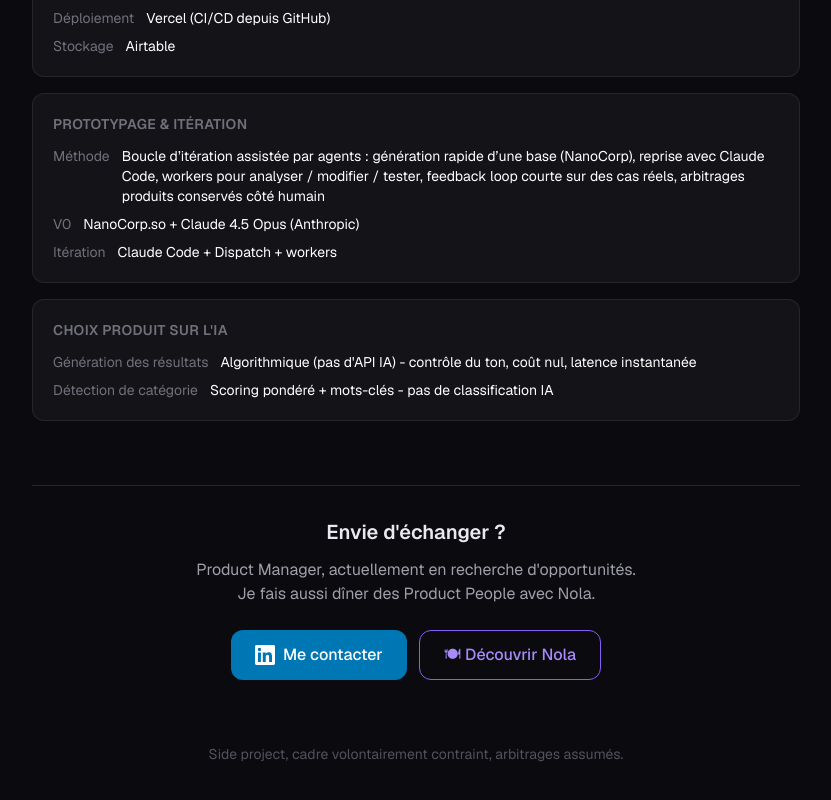
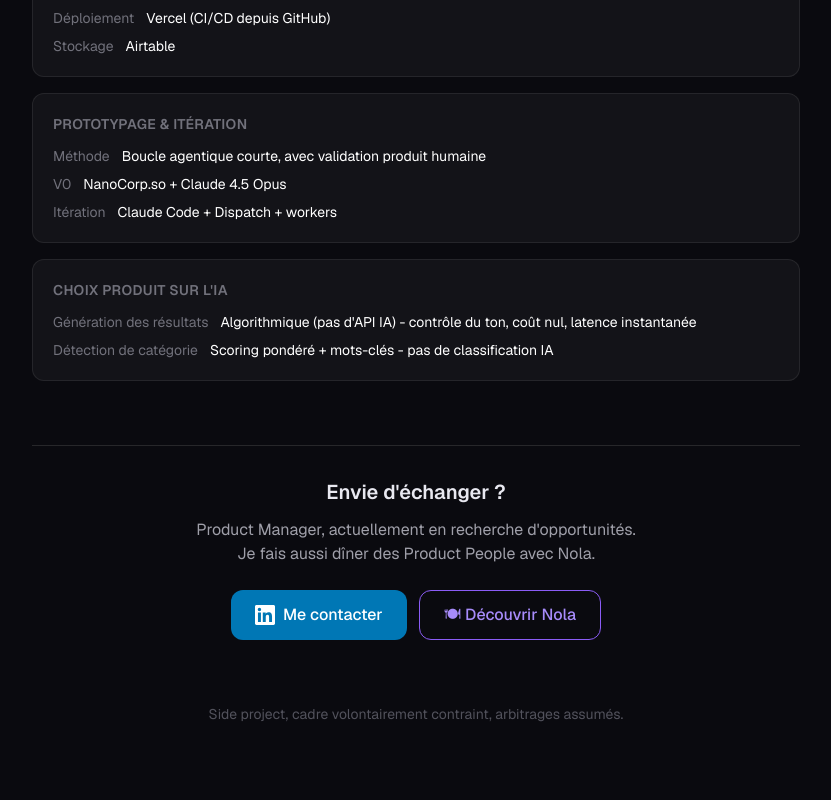
Before and after one commit to cheznola/loan, a Next.js app: page /making-of in a window 1280 px wide. Shown: the part 3225-4025 px from the top of the page, without its empty margins (224-1055 px from the left). After the commit the page ends 3997 px from the top, so only its background shows below. Built offline with nearby package versions, Linux system fonts and the light colour scheme.

Commit message:
Update page.tsx

```diff
--- a/app/making-of/page.tsx
+++ b/app/making-of/page.tsx
@@ -112,11 +112,11 @@
     {
       label: "Méthode",
       value:
-        "Boucle d’itération assistée par agents : génération rapide d’une base (NanoCorp), reprise avec Claude Code, workers pour analyser / modifier / tester, feedback loop courte sur des cas réels, arbitrages produits conservés côté humain",
+        "Boucle agentique courte, avec validation produit humaine",
     },
     {
       label: "V0",
-      value: "NanoCorp.so + Claude 4.5 Opus (Anthropic)",
+      value: "NanoCorp.so + Claude 4.5 Opus",
     },
     {
       label: "Itération",
```
